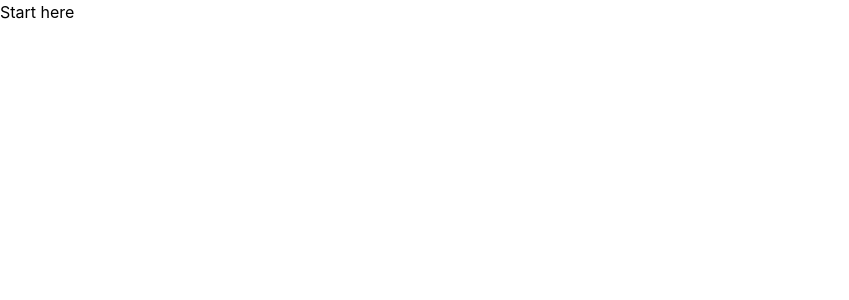
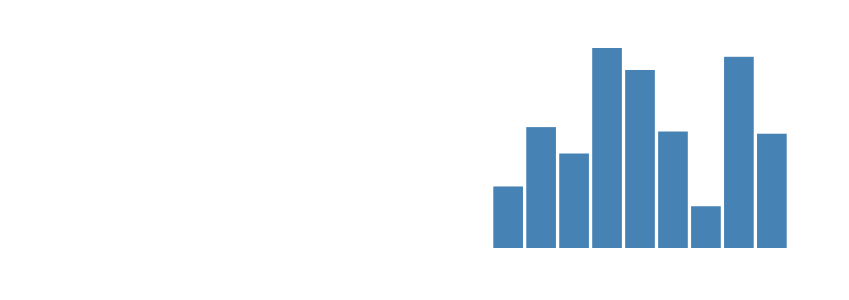
Before and after one commit to joaopalmeiro/fe-playground, a React (Vite) app in the folder gem-patterns/: page / in a window 1280 px wide. Shown: the top 300 px of the page, without its empty margins (0-849 px from the left). Built offline with nearby package versions, Linux system fonts and the light colour scheme.

Commit message:
Add bar chart

```diff
--- a/gem-patterns/package.json
+++ b/gem-patterns/package.json
@@ -27,12 +27,14 @@
     "preview": "vite preview"
   },
   "dependencies": {
+    "d3-scale": "4.0.2",
     "react": "19.2.4",
     "react-dom": "19.2.4"
   },
   "devDependencies": {
     "@j178/prek": "0.3.8",
     "@tailwindcss/vite": "4.2.2",
+    "@types/d3-scale": "4.0.9",
     "@types/react": "19.2.14",
     "@types/react-dom": "19.2.3",
     "@vitejs/plugin-react": "5.1.4",
--- a/gem-patterns/src/App.tsx
+++ b/gem-patterns/src/App.tsx
@@ -1,9 +1,12 @@
 import type { JSX } from "react";
+
+import BarChart from "./BarChart";
+import { DATA } from "./constants";
 
 function App(): JSX.Element {
   return (
-    <main>
-      <h1>Start here</h1>
+    <main className="grid justify-items-center pt-12">
+      <BarChart data={DATA} />
     </main>
   );
 }
--- /dev/null
+++ b/gem-patterns/src/BarChart.tsx
@@ -0,0 +1,41 @@
+import { scaleBand, scaleLinear } from "d3-scale";
+import type { JSX } from "react";
+
+import type { Datum } from "./constants";
+
+const BAND_PADDING = 0.1;
+const HEIGHT = 200;
+const ORIGIN = 0;
+const WIDTH = 300;
+
+interface BarChartProps {
+  data: Datum[];
+}
+
+function BarChart({ data }: BarChartProps): JSX.Element {
+  const xScale = scaleBand()
+    .domain(data.map((datum) => datum.x))
+    .range([ORIGIN, WIDTH])
+    .padding(BAND_PADDING);
+
+  const yScale = scaleLinear()
+    .domain([ORIGIN, Math.max(...data.map((datum) => datum.y))])
+    .range([HEIGHT, ORIGIN]);
+
+  return (
+    <svg xmlns="http://www.w3.org/2000/svg" width={WIDTH} height={HEIGHT} viewBox={`0 0 ${WIDTH} ${HEIGHT}`}>
+      {data.map((datum) => (
+        <rect
+          key={datum.x}
+          x={xScale(datum.x)}
+          y={yScale(datum.y)}
+          width={xScale.bandwidth()}
+          height={HEIGHT - yScale(datum.y)}
+          fill="steelblue"
+        />
+      ))}
+    </svg>
+  );
+}
+
+export default BarChart;
--- a/gem-patterns/src/constants.ts
+++ b/gem-patterns/src/constants.ts
@@ -1,4 +1,4 @@
-interface Datum {
+export interface Datum {
   x: string;
   y: number;
 }
```
Also changed, not shown: gem-patterns/.oxlintrc.json, 1 other file (tests, documents, lock files or other folders).
